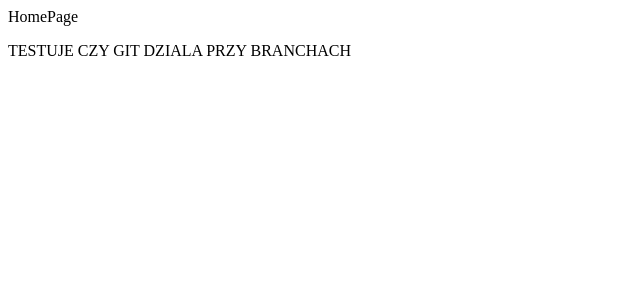
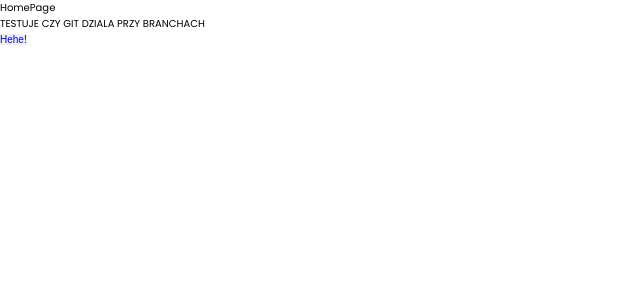
Before and after one commit to IgorPatro/diary-planner, a React (Create React App) app: page / in a window 1280 px wide. Shown: the top 300 px of the page, without its empty margins (0-640 px from the left). Built offline with nearby package versions, Linux system fonts and the light colour scheme.

Commit message:
added global styles and styled components theme. Ready to test github merges on master & home-page

```diff
--- a/package.json
+++ b/package.json
@@ -14,6 +14,7 @@
     "react-dom": "^17.0.1",
     "react-router-dom": "^5.2.0",
     "react-scripts": "4.0.1",
+    "styled-components": "^5.2.1",
     "web-vitals": "^0.2.4"
   },
   "scripts": {
--- a/src/App.js
+++ b/src/App.js
@@ -1,6 +1,9 @@
 import React from "react"
 import { BrowserRouter, Switch, Route } from "react-router-dom"
+import { ThemeProvider } from "styled-components"
 
+import theme from "layout/theme"
+import GlobalStyles from "layout/GlobalStyles"
 import DashboardPage from "pages/Dashboard"
 import HomePage from "pages/Home"
 import LoginPage from "pages/Login"
@@ -8,6 +11,8 @@ import SignupPage from "pages/Signup"
 
 const App = () => {
   return (
+    <ThemeProvider theme={theme}>
+      <GlobalStyles />
       <BrowserRouter>
         <Switch>
           <Route exact path="/" component={HomePage} />
@@ -16,6 +21,7 @@ const App = () => {
           <Route path="/dashboard" component={DashboardPage} />
         </Switch>
       </BrowserRouter>
+    </ThemeProvider>
   )
 }
 
--- a/src/components/atoms/Button.js
+++ b/src/components/atoms/Button.js
@@ -1,8 +1,13 @@
 import React from "react"
 import PropTypes from "prop-types"
+import styled from "styled-components"
+
+const StyledButton = styled.button`
+  color: blue;
+`
 
 const Button = ({ children }) => {
-  return <button type="button">{children}</button>
+  return <StyledButton type="button">{children}</StyledButton>
 }
 
 Button.propTypes = { children: PropTypes.node.isRequired }
--- /dev/null
+++ b/src/layout/GlobalStyles.js
@@ -0,0 +1,40 @@
+import { createGlobalStyle } from "styled-components"
+
+const GlobalStyles = createGlobalStyle`
+  @import url('https://fonts.googleapis.com/css2?family=Poppins:wght@300;400;600;700&display=swap');
+
+  html {
+    box-sizing: border-box;
+    font-size: 10px;
+  }
+
+  *,
+  *::before,
+  *::after {
+    box-sizing: inherit;
+    outline: none;
+    font-size: 10px;
+    padding: 0;
+    margin: 0;
+  }
+
+  body {
+    margin: 0;
+    padding: 0;
+    font-family: 'Poppins', sans-serif;
+    font-weight: normal;
+  }
+
+  button {
+    padding: 0;
+    cursor: pointer;
+    border: none;
+  }
+
+  ul {
+    padding: 0;
+    margin: 0;
+  }
+`
+
+export default GlobalStyles
--- /dev/null
+++ b/src/layout/theme.js
@@ -0,0 +1,37 @@
+const theme = {
+  white: "#ffffff",
+  black: "#000000",
+  dark: "#222222",
+  gold: "#7B7646",
+  yellow: "#FFDDAB",
+  none: "none",
+  weights: {
+    light: 300,
+    regular: 400,
+    semiBold: 600,
+    bold: 700,
+  },
+  zIndex: (level) => level * 100,
+}
+
+export const breakpoints = {
+  smartPhone: 374,
+  tablet: 767,
+  bigTablet: 1020,
+  desktop: 1200,
+  bigDesktop: 1439,
+  huge: 1700,
+  extraHuge: 2100,
+}
+
+export const mediaQueries = {
+  smartPhone: `(min-width: ${breakpoints.smartPhone}px)`,
+  tablet: `(min-width: ${breakpoints.tablet}px)`,
+  bigTablet: `(min-width: ${breakpoints.bigTablet}px)`,
+  desktop: `(min-width: ${breakpoints.desktop}px)`,
+  bigDesktop: `(min-width: ${breakpoints.bigDesktop}px)`,
+  huge: `(min-width: ${breakpoints.huge}px)`,
+  extraHuge: `(min-width: ${breakpoints.extraHuge}px)`,
+}
+
+export default theme
--- a/src/pages/Home.js
+++ b/src/pages/Home.js
@@ -1,10 +1,12 @@
 import React from "react"
+import Button from "components/atoms/Button"
 
 const HomePage = () => {
   return (
     <div>
       HomePage
       <p>TESTUJE CZY GIT DZIALA PRZY BRANCHACH</p>
+      <Button>Hehe!</Button>
     </div>
   )
 }
```
Also changed, not shown: src/assets/images/home-background.png (added), src/components/atoms/Button.module.scss (deleted). Lines whose indentation alone changed are shown as unchanged.
